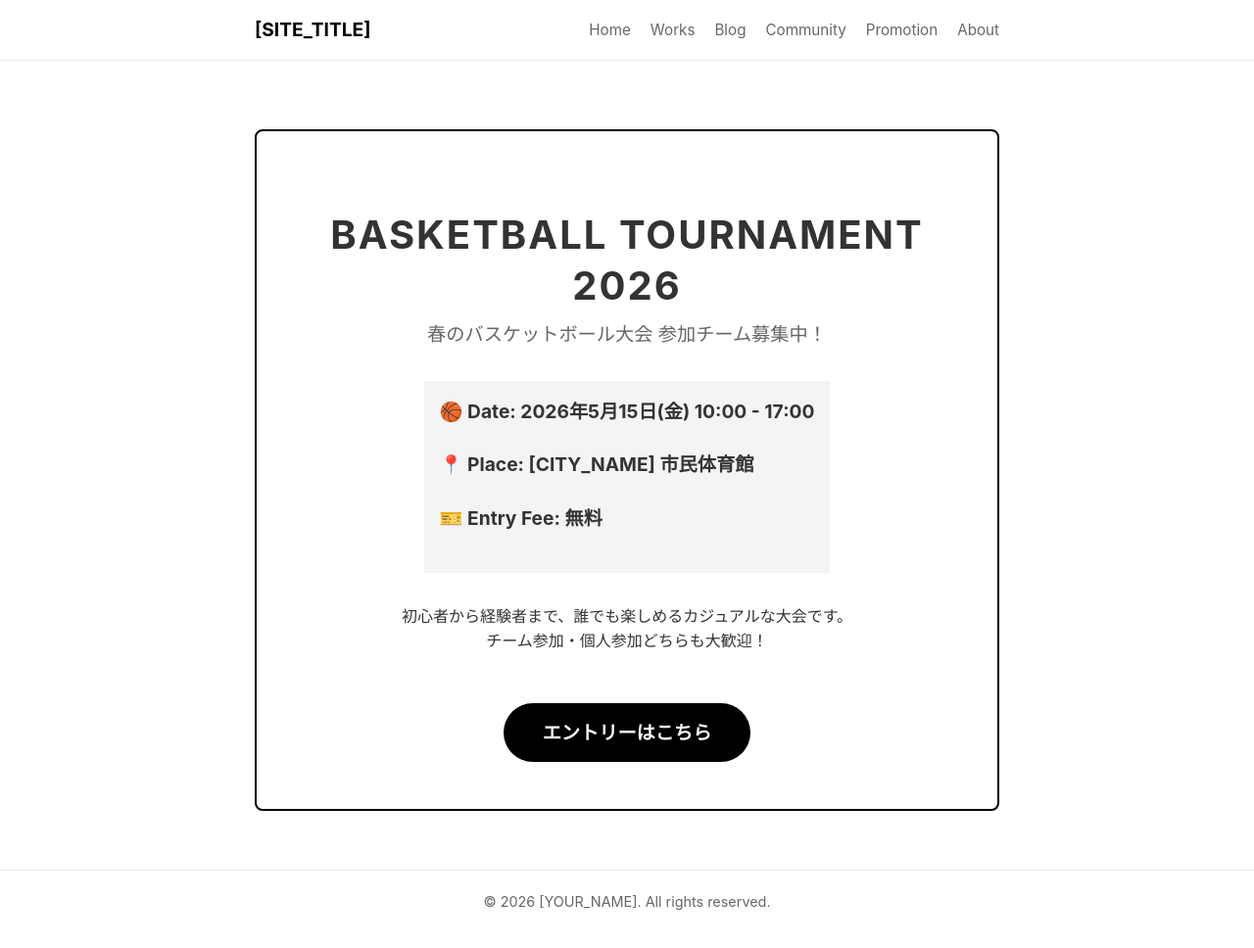
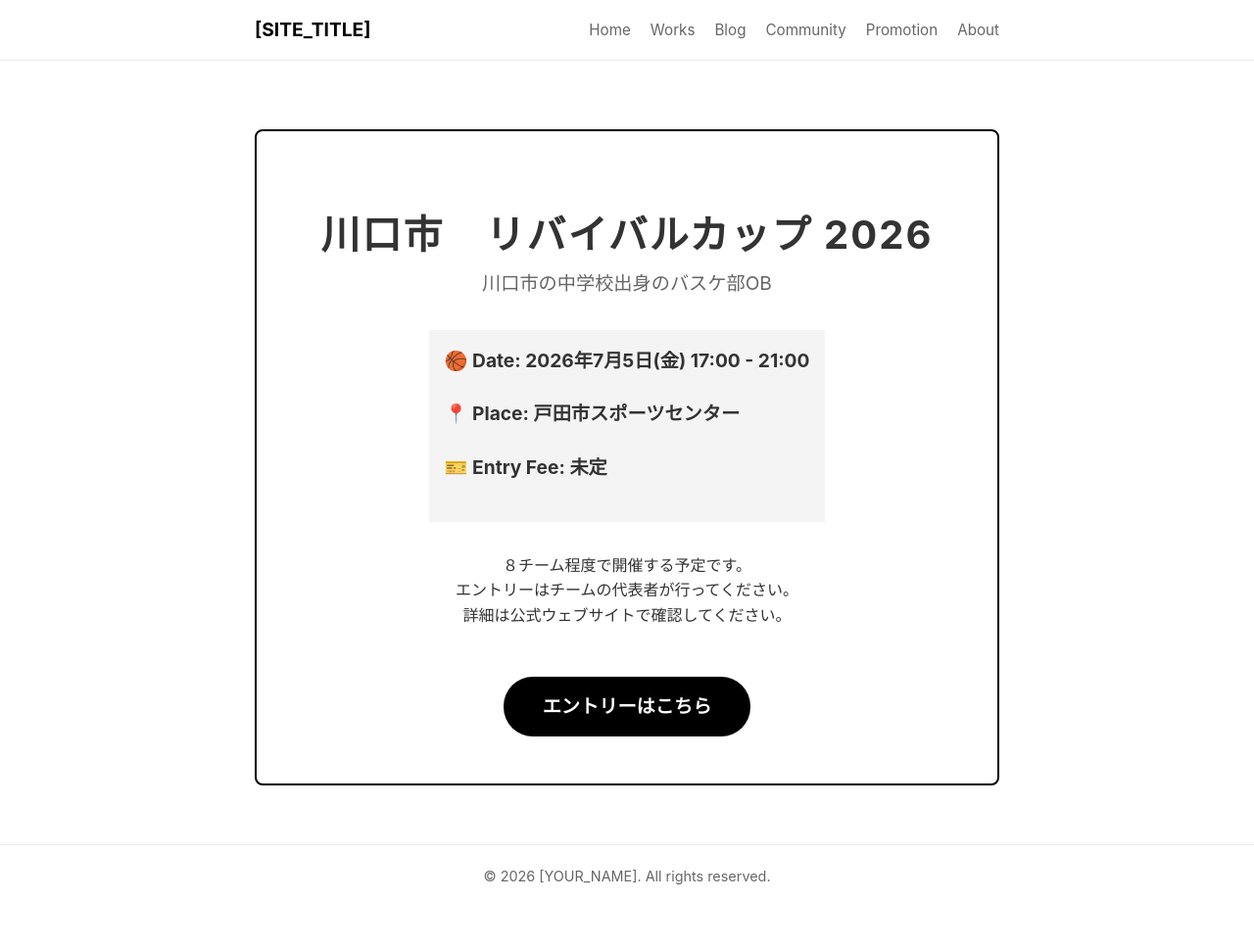
Before and after one commit to woody-510/homepage, a Jekyll site: the page built from promotion.html, in a window 1280 px wide and 976 px high. Shown: the top 968 px of the window at 98% size. Built offline with Jekyll 4.4.1, drawn with Linux system fonts in a browser that asks for light colours.

Commit message:
Update promotion.html

```diff
--- a/promotion.html
+++ b/promotion.html
@@ -6,18 +6,20 @@ title: Promotion
 <!-- 【プロモーションの内容を編集：イベントの告知などに使えます】 -->
 
 <div class="poster">
-    <h1>Basketball Tournament 2026</h1>
-    <p class="subtitle">春のバスケットボール大会 参加チーム募集中！</p>
+    <h1>川口市　リバイバルカップ 2026</h1>
+    <p class="subtitle">川口市の中学校出身のバスケ部OB</p>
 
     <div class="poster-details">
-        <p>🏀 <strong>Date:</strong> 2026年5月15日(金) 10:00 - 17:00</p>
-        <p>📍 <strong>Place:</strong> [CITY_NAME] 市民体育館</p>
-        <p>🎫 <strong>Entry Fee:</strong> 無料</p>
+        <p>🏀 <strong>Date:</strong> 2026年7月5日(金) 17:00 - 21:00</p>
+        <p>📍 <strong>Place:</strong> 戸田市スポーツセンター</p>
+        <p>🎫 <strong>Entry Fee:</strong> 未定</p>
     </div>
 
-    <p>初心者から経験者まで、誰でも楽しめるカジュアルな大会です。<br>チーム参加・個人参加どちらも大歓迎！</p>
+    <p>８チーム程度で開催する予定です。<br>
+        エントリーはチームの代表者が行ってください。<br>
+        詳細は公式ウェブサイトで確認してください。</p>
 
     <br>
     <!-- 【Googleフォームのリンク等に変更してください】 -->
-    <a href="#" class="btn" style="font-size: 1.2rem; padding: 15px 40px; border-radius: 30px;">エントリーはこちら</a>
+    <a href="https://woody-510.github.io/basketball/" class="btn" style="font-size: 1.2rem; padding: 15px 40px; border-radius: 30px;">エントリーはこちら</a>
 </div>
```
